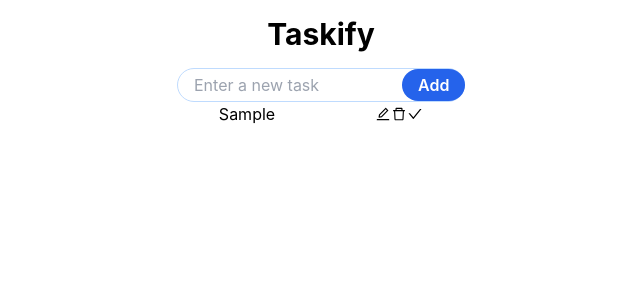
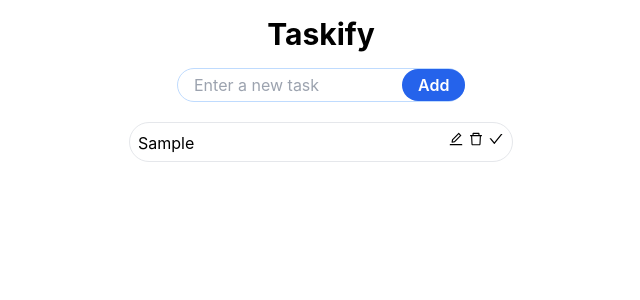
Before and after one commit to fernandobouchet/Taskify, a React (Create React App) app: page / in a window 1280 px wide. Both pictures are taken after typing "Sample" into the empty fields and a click on the button "Add". Shown: the top 300 px of the page, without its empty margins (319-959 px from the left). Built offline with nearby package versions, Linux system fonts and the light colour scheme.

Commit message:
Add style to 'Cards' and 'TodoList'

```diff
--- a/src/components/Cards.tsx
+++ b/src/components/Cards.tsx
@@ -37,36 +37,42 @@ const Cards: React.FC<Props> = ({ todo, todos, setTodos }) => {
 
   return (
     <form
+      className="h-10 rounded-full flex justify-between border p-2 m-1 w-72 lg:w-96"
       onSubmit={(e) => handleEdit(e, todo.id)}
-      style={{
-        display: "flex",
-        justifyContent: "center",
-        alignItems: "center",
-        gap: "100px",
-      }}
     >
       {edit ? (
-        <input value={editTodo} onChange={(e) => setEditTodo(e.target.value)} />
+        <input
+          className="w-52 lg:w-72"
+          value={editTodo}
+          onChange={(e) => setEditTodo(e.target.value)}
+        />
       ) : todo.isDone ? (
         <p style={{ textDecorationLine: "line-through" }}>{todo.todo}</p>
       ) : (
         <p>{todo.todo}</p>
       )}
-      <div style={{ display: "flex", cursor: "pointer" }}>
+      <div className="flex w-14 justify-between cursor-pointer ">
         <span
+          className="transition ease-in-out delay-120 hover:scale-125 duration-300"
           onClick={() => {
             if (!edit && !todo.isDone) {
               setEdit(!edit);
             }
           }}
         >
-          <AiOutlineEdit />
+          <AiOutlineEdit title="Edit" />
         </span>
-        <span onClick={() => handleDelete(todo.id)}>
-          <AiOutlineDelete />
+        <span
+          className="transition ease-in-out delay-120 hover:scale-125 duration-300"
+          onClick={() => handleDelete(todo.id)}
+        >
+          <AiOutlineDelete title="Delete" />
         </span>
-        <span onClick={() => handleDone(todo.id)}>
-          <AiOutlineCheck />
+        <span
+          className="transition ease-in-out delay-120 hover:scale-125 duration-300"
+          onClick={() => handleDone(todo.id)}
+        >
+          <AiOutlineCheck title="Done" />
         </span>
       </div>
     </form>
--- a/src/components/InputField.tsx
+++ b/src/components/InputField.tsx
@@ -9,7 +9,7 @@ interface Props {
 const InputField: React.FC<Props> = ({ todo, setTodo, handleAdd }) => {
   return (
     <form onSubmit={handleAdd} className="flex justify-center">
-      <div className="flex content-center w-72 px-4 border border-blue-200 rounded-full">
+      <div className="flex content-center w-72 px-4 border border-blue-200 rounded-full ">
         <input
           className="w-52 focus:outline-none"
           type="input"
--- a/src/components/TodoList.tsx
+++ b/src/components/TodoList.tsx
@@ -9,7 +9,7 @@ interface Props {
 
 const TodoList: React.FC<Props> = ({ todos, setTodos }) => {
   return (
-    <div>
+    <div className="flex flex-col items-center mt-4">
       {todos.map((todo) => (
         <Cards todo={todo} key={todo.id} todos={todos} setTodos={setTodos} />
       ))}
```
